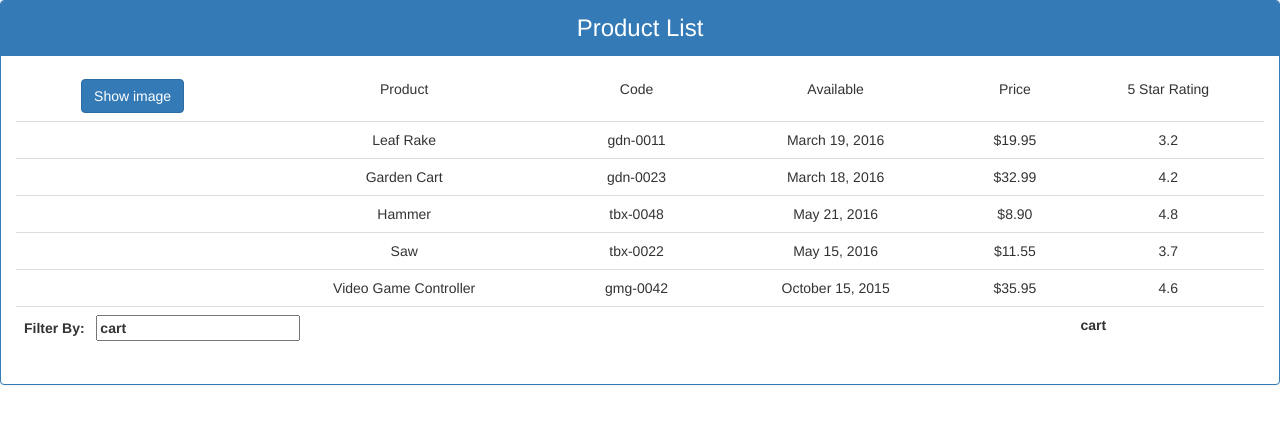
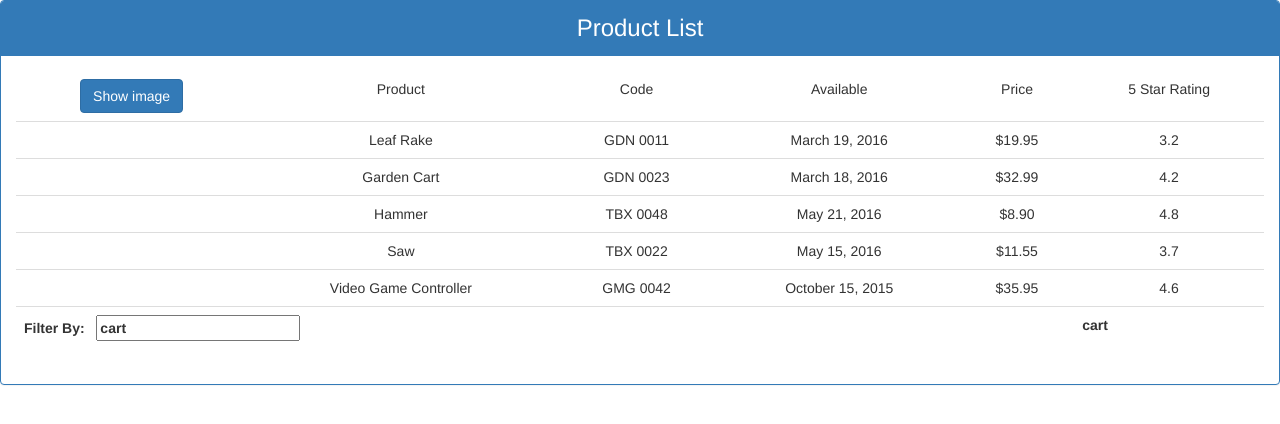
Before and after one commit to attitude7july/Angular4, an Angular app: page / in a window 1280 px wide. Shown: the top 424 px of the page. Built offline with nearby package versions, Linux system fonts and the light colour scheme.

Commit message:
Binding Convert component

```diff
--- a/src/app/app.module.ts
+++ b/src/app/app.module.ts
@@ -3,8 +3,9 @@ import { NgModule } from '@angular/core';
 import {FormsModule} from '@angular/forms';
 import { AppComponent } from './app.component';
 import {ProductListComponent} from "./products/product-list.component"
+import {ConvertToSpacesPipe} from "./common/convert-to-spaces.pipe"
 @NgModule({
-  declarations: [AppComponent,ProductListComponent],
+  declarations: [AppComponent,ProductListComponent,ConvertToSpacesPipe],
   imports: [BrowserModule,FormsModule],
   providers: [],
   bootstrap: [AppComponent]
--- /dev/null
+++ b/src/app/common/convert-to-spaces.pipe.ts
@@ -0,0 +1,13 @@
+import { Pipe, PipeTransform } from "@angular/core";
+@Pipe({
+ name :'convertToSpaces'
+
+})
+export class ConvertToSpacesPipe implements PipeTransform{
+
+  transform(value:string,character :string):string{
+
+    return value.replace(character,' ');
+  }
+
+}
--- a/src/app/products/product-list.component.html
+++ b/src/app/products/product-list.component.html
@@ -44,7 +44,7 @@
                 {{product.productName}}
             </td>
             <td>
-                {{product.productCode | lowercase}}
+                {{product.productCode |  convertToSpaces:'-'}}
             </td>
             <td>
                 {{product.releaseDate}}
--- a/src/app/products/product-list.component.ts
+++ b/src/app/products/product-list.component.ts
@@ -5,7 +5,7 @@ selector:"pm-products",
 templateUrl:"product-list.component.html"
 
 })
-
+//life cycle hook OnInit
 export class ProductListComponent implements OnInit{
 
   pageTitle:string ="Product List";
@@ -72,6 +72,9 @@ this.showImage=!this.showImage;
 
 
 };
+ngOnInit():void{
 
 
 }
+
+}
```
